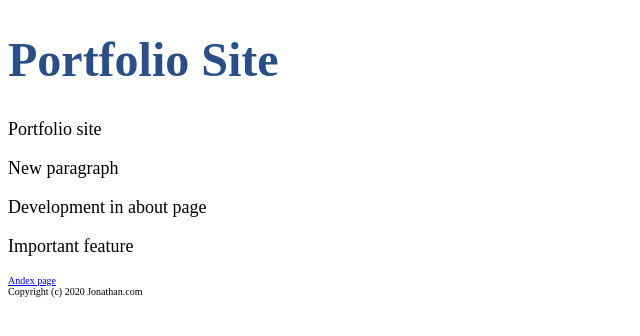
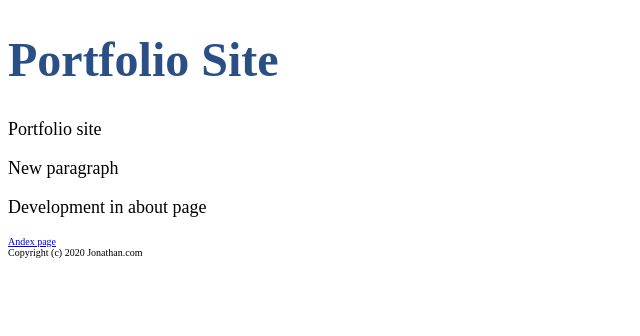
Before and after one commit to Ultra-lord/git-github-test, a plain HTML site: page index.html in a window 1280 px wide. Shown: the whole page, without its empty margins (0-640 px from the left). Drawn offline with Linux system fonts and the light colour scheme; files that its build step writes are made by us from their sources.

Commit message:
change 1

```diff
--- a/index.html
+++ b/index.html
@@ -12,7 +12,6 @@
     <p>Portfolio site</p>
     <p>New paragraph</p>
     <p>Development in about page</p>
-    <p>Important feature</p>
     <a href="about.html">Andex page</a>
     <footer>Copyright (c) 2020 Jonathan.com</footer>
 </body>
```
